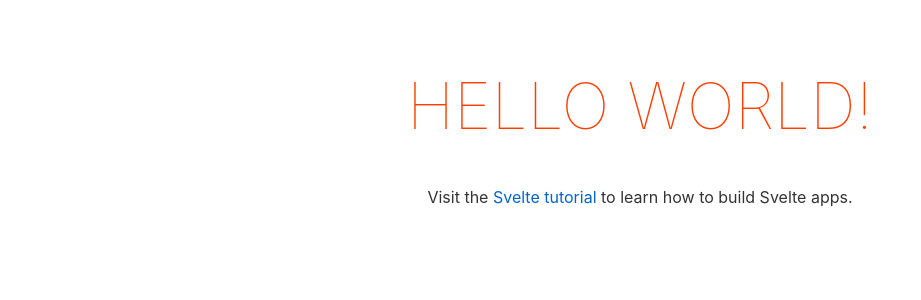
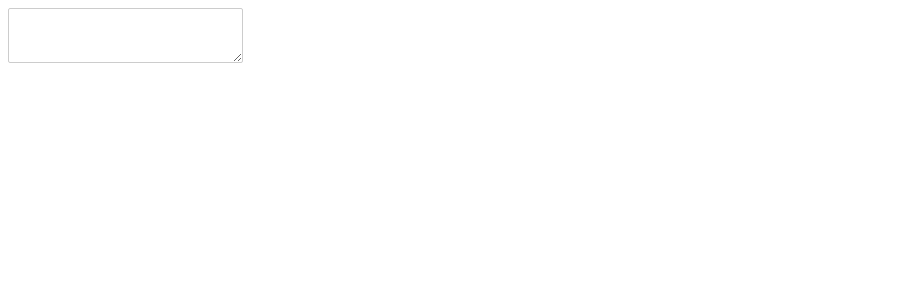
Before and after one commit to 0wv/katex-live-preview, a Svelte app: page / in a window 1280 px wide. Shown: the top 300 px of the page, without its empty margins (0-921 px from the left). Built offline with nearby package versions, Linux system fonts and the light colour scheme.

Commit message:
:construction: implement logic

```diff
--- a/src/App.svelte
+++ b/src/App.svelte
@@ -1,30 +1,25 @@
 <script>
-	export let name;
+	import { beforeUpdate } from 'svelte'
+	import katex from 'katex'
+	import '../node_modules/katex/dist/katex.css'
+
+	let katexRaw = ''
+	let renderedKatex
+
+	beforeUpdate(() => {
+		let katexString = katex.renderToString(katexRaw, {
+			output: 'html',
+			throwOnError: false,
+		})
+		renderedKatex = katexString
+	})
 </script>
 
 <main>
-	<h1>Hello {name}!</h1>
-	<p>Visit the <a href="https://svelte.dev/tutorial">Svelte tutorial</a> to learn how to build Svelte apps.</p>
+	<textarea bind:value={katexRaw}></textarea>
+	<div bind:innerHTML={renderedKatex} contenteditable></div>
 </main>
 
 <style>
-	main {
-		text-align: center;
-		padding: 1em;
-		max-width: 240px;
-		margin: 0 auto;
-	}
-
-	h1 {
-		color: #ff3e00;
-		text-transform: uppercase;
-		font-size: 4em;
-		font-weight: 100;
-	}
-
-	@media (min-width: 640px) {
-		main {
-			max-width: none;
-		}
-	}
+	/* pass */
 </style>
```
